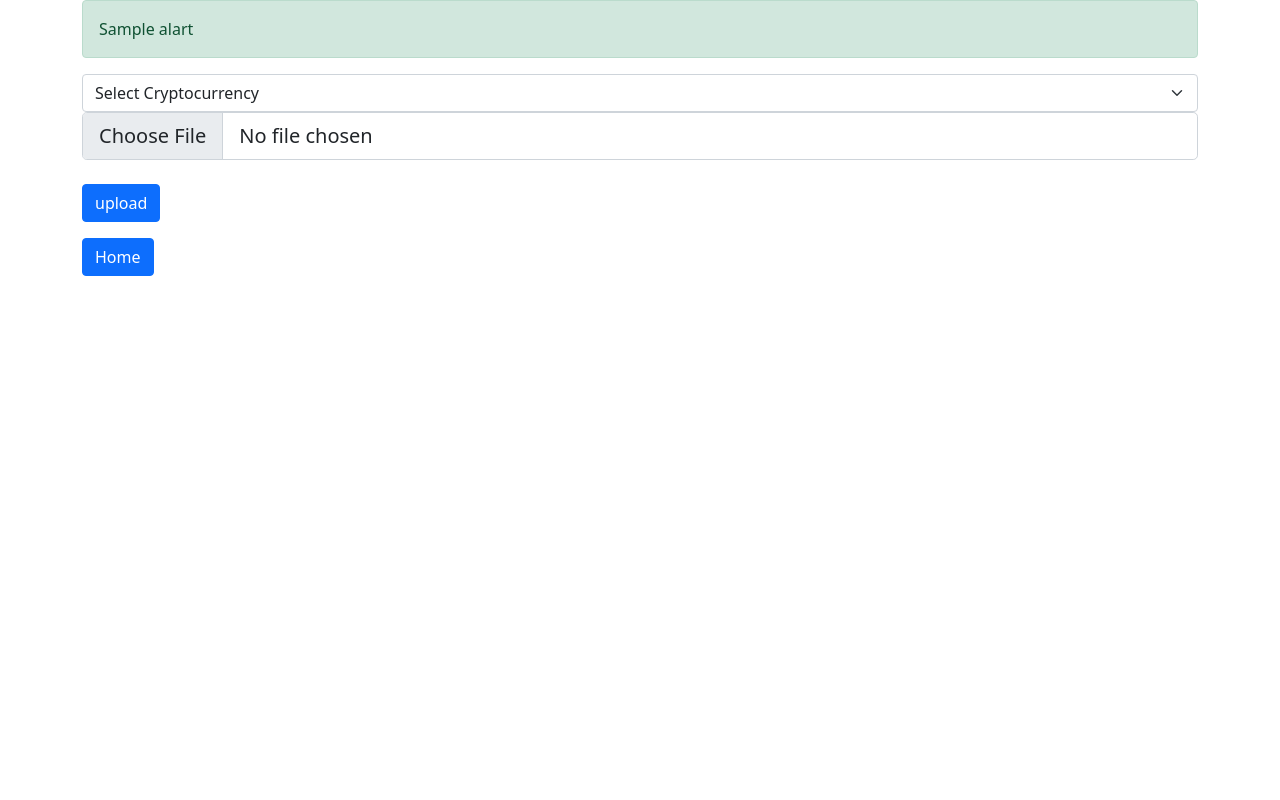
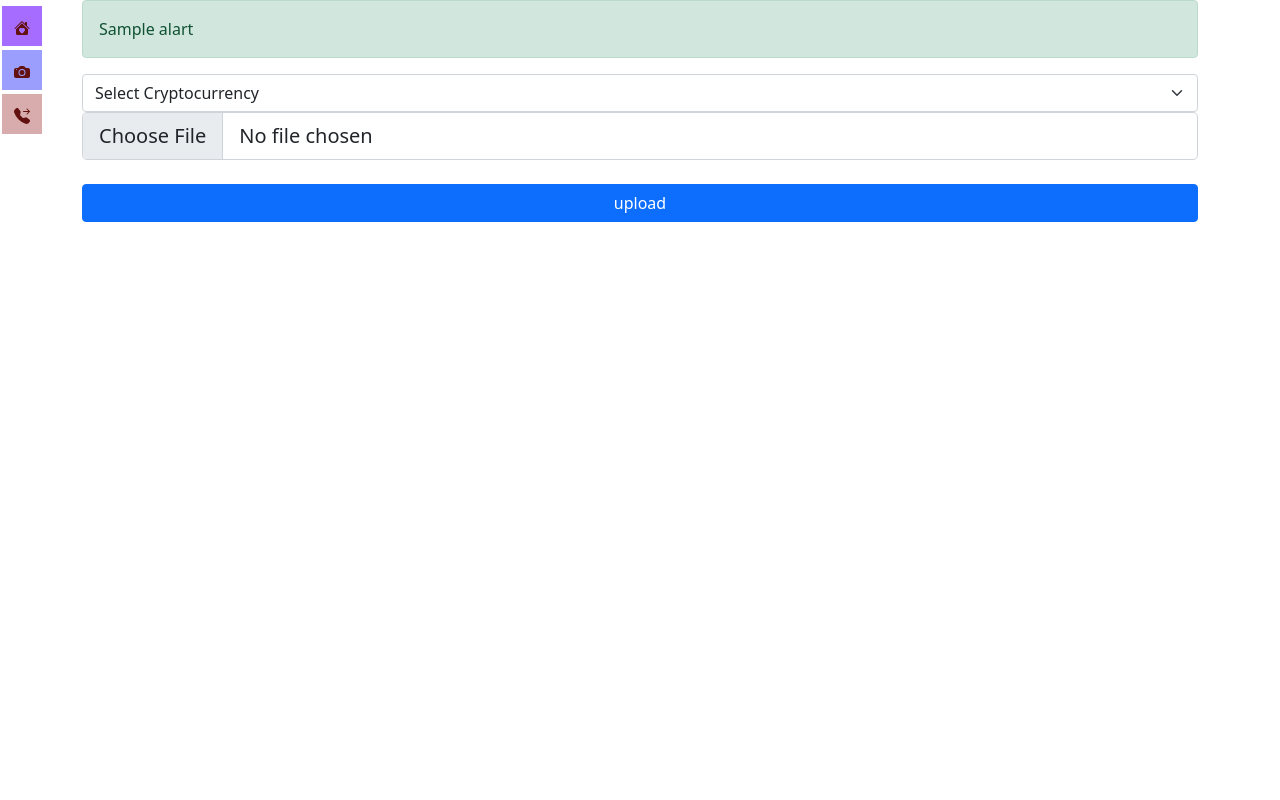
Before and after one commit to ndavilo/Django-Ploty-Visualisation, a Django app: template visualisation/dplotly/templates/uploadcsv.html in a window 1280 px wide. Run offline with Django 4.2, Linux system fonts and the light colour scheme; a user stored in the database is signed in; tables that the repository leaves empty hold one stand-in row (values such as "Sample post"); the template is opened without the code that fills it: most values are stand-ins (such as "Sample title", 1, 10 or a date in 2020).

Commit message:
completed

```diff
--- a/visualisation/dplotly/templates/home.html
+++ b/visualisation/dplotly/templates/home.html
@@ -1,3 +1,4 @@
+{% load static %}
 <!DOCTYPE html>
 <html lang="en">
 <head>
@@ -5,11 +6,63 @@
     <meta http-equiv="X-UA-Compatible" content="IE=edge">
     <meta name="viewport" content="width=device-width, initial-scale=1.0">
     <link href="https://cdn.jsdelivr.net/npm/bootstrap@5.0.2/dist/css/bootstrap.min.css" rel="stylesheet" integrity="sha384-EVSTQN3/azprG1Anm3QDgpJLIm9Nao0Yz1ztcQTwFspd3yD65VohhpuuCOmLASjC" crossorigin="anonymous">
+    <link rel="stylesheet" href='{% static "css/navbar.css" %}'>
     {% block tittle %}
         <title>Home</title>
     {% endblock %}
 </head>
+<body>
+    <div class="wrapper">
+        <ul class= "menu">
+            <li class="list-item">
+                <a class="home fa fa-home fa-fw" href="{% url 'home' %}">
+                    <svg xmlns="http://www.w3.org/2000/svg" width="16" height="16" fill="currentColor" class="bi bi-house-heart-fill" viewBox="0 0 16 16">
+                        <path d="M7.293 1.5a1 1 0 0 1 1.414 0L11 3.793V2.5a.5.5 0 0 1 .5-.5h1a.5.5 0 0 1 .5.5v3.293l2.354 2.353a.5.5 0 0 1-.708.707L8 2.207 1.354 8.853a.5.5 0 1 1-.708-.707L7.293 1.5Z"/>
+                        <path d="m14 9.293-6-6-6 6V13.5A1.5 1.5 0 0 0 3.5 15h9a1.5 1.5 0 0 0 1.5-1.5V9.293Zm-6-.811c1.664-1.673 5.825 1.254 0 5.018-5.825-3.764-1.664-6.691 0-5.018Z"/>
+                    </svg>
+                    <span>
+                        Home
+                    </span>
+                </a>
+            </li>
+            {% if user.is_staff %}
+            <li class= "list-item">
+                <a class= "upload fa fa-info fa-fw" href="{% url 'uploadcsv' %}">
+                    <svg xmlns="http://www.w3.org/2000/svg" width="16" height="16" fill="currentColor" class="bi bi-camera-fill" viewBox="0 0 16 16">
+                        <path d="M10.5 8.5a2.5 2.5 0 1 1-5 0 2.5 2.5 0 0 1 5 0z"/>
+                        <path d="M2 4a2 2 0 0 0-2 2v6a2 2 0 0 0 2 2h12a2 2 0 0 0 2-2V6a2 2 0 0 0-2-2h-1.172a2 2 0 0 1-1.414-.586l-.828-.828A2 2 0 0 0 9.172 2H6.828a2 2 0 0 0-1.414.586l-.828.828A2 2 0 0 1 3.172 4H2zm.5 2a.5.5 0 1 1 0-1 .5.5 0 0 1 0 1zm9 2.5a3.5 3.5 0 1 1-7 0 3.5 3.5 0 0 1 7 0z"/>
+                      </svg>
+                    <span>Upload CSV</span>
+                </a>
+            </li>
+            {% endif %}
+            <li class= "list-item">
+                <a class= "contact fa fa-envelope fa-wf" href="#">
+                    <svg xmlns="http://www.w3.org/2000/svg" width="16" height="16" fill="currentColor" class="bi bi-telephone-forward-fill" viewBox="0 0 16 16">
+                        <path fill-rule="evenodd" d="M1.885.511a1.745 1.745 0 0 1 2.61.163L6.29 2.98c.329.423.445.974.315 1.494l-.547 2.19a.678.678 0 0 0 .178.643l2.457 2.457a.678.678 0 0 0 .644.178l2.189-.547a1.745 1.745 0 0 1 1.494.315l2.306 1.794c.829.645.905 1.87.163 2.611l-1.034 1.034c-.74.74-1.846 1.065-2.877.702a18.634 18.634 0 0 1-7.01-4.42 18.634 18.634 0 0 1-4.42-7.009c-.362-1.03-.037-2.137.703-2.877L1.885.511zm10.761.135a.5.5 0 0 1 .708 0l2.5 2.5a.5.5 0 0 1 0 .708l-2.5 2.5a.5.5 0 0 1-.708-.708L14.293 4H9.5a.5.5 0 0 1 0-1h4.793l-1.647-1.646a.5.5 0 0 1 0-.708z"/>
+                      </svg>
+                    <span>About & Contact</span>
+                </a>
+            </li>
+        </ul>
+    </div>
     {% block content %}
+    <div class="container-md">
+        <br>
+        {{mainchart|safe}}
+        <div class="row row-cols-1 row-cols-md-2 g-4">
+            <div class="col">
+              <div class="card">
+                <span class="card-img-top">{{heat|safe}}</span>
+              </div>
+            </div>
+            <div class="col">
+              <div class="card">
+                  <span class="card-img-top">{{gscatter_matrix|safe}}</span>
+              </div>
+            </div>
+        </div>
+    </div>
     <div class="container-md">
         <br>
         <div class="alert alert-success" role="alert">
@@ -25,15 +78,70 @@
                 <option value="Binance">Binance</option>
             </select>
             <br>
-            <input type="submit" value="Plot" class="btn btn-primary mb-3">
+            <div class="d-grid gap-2">
+                <input type="submit" value="Plot" class="btn btn-primary">
+            </div>
             <br>
         </form>
-        {% if user.is_staff %}
-            <a href="{% url 'uploadcsv' %}" class="btn btn-danger" >Upload csv</a>
-        {% endif %}
-        {{chart|safe}}
-        {{scatterchart|safe}}
-        {{boxchart|safe}}
+        <div class="row row-cols-1 row-cols-md-2 g-4">
+            <div class="col">
+              <div class="card">
+                <span class="card-img-top">{{chart|safe}}</span>
+              </div>
+            </div>
+            <div class="col">
+              <div class="card">
+                  <span class="card-img-top">{{scatterchart|safe}}</span>
+              </div>
+            </div>
+            <div class="col">
+              <div class="card">
+                <span class="card-img-top">{{boxchart|safe}}</span>
+              </div>
+            </div>
+            <div class="col">
+              <div class="card">
+                <span class="card-img-top">{{candle|safe}}</span>
+              </div>
+            </div>
+            <div class="col">
+                <div class="card">
+                  <span class="card-img-top">{{bar|safe}}</span>
+                </div>
+              </div>
+              <div class="col">
+                <div class="card">
+                  <span class="card-img-top">{{scatter_matrix|safe}}</span>
+                </div>
+              </div>
+          </div>
+          <br><br>
+        <table class="table table-success table-striped">
+            <thead>
+                <tr>
+                  <th scope="col">Date</th>
+                  <th scope="col">Open</th>
+                  <th scope="col">High</th>
+                  <th scope="col">Low</th>
+                  <th scope="col">Close</th>
+                  <th scope="col">AdjClose</th>
+                  <th scope="col">Volume</th>
+                </tr>
+            </thead>
+            <tbody>
+                {% for Date, Open, High, Low, Close, AdjClose, Volume in numpy %}
+                <tr>
+                  <th scope="row">{{Date}}</th>
+                  <td>{{Open}}</td>
+                  <td>{{High}}</td>
+                  <td>{{Low}}</td>
+                  <td>{{Close}}</td>
+                  <td>{{AdjClose}}</td>
+                  <td>{{Volume}}</td>
+                </tr>
+                {%endfor%}
+            </tbody>
+        </table>
     </div>
     {% endblock %}
 </body>
--- a/visualisation/dplotly/templates/uploadcsv.html
+++ b/visualisation/dplotly/templates/uploadcsv.html
@@ -18,7 +18,9 @@
             <input type="file" name="myfile" required id="id_myfile" class="form-control form-control-lg">
             <br>
             {% if user.is_staff %}
-                <input type="submit" value="upload" class="btn btn-primary mb-3">
+            <div class="d-grid gap-2">
+                <input type="submit" value="upload" class="btn btn-primary">
+            </div>
             {% else %}
                 <div class="alert alert-danger" role="alert">
                     You are not allowed to upload!
@@ -26,6 +28,5 @@
             {% endif %}
             <br>
         </form>
-        <a href="{% url 'home' %}" class="btn btn-primary" >Home</a>
     </div>
     {% endblock %}
--- /dev/null
+++ b/visualisation/static/css/navbar.css
@@ -0,0 +1,62 @@
+.wrapper{
+    position: fixed;
+    top: 0;
+    left: 0;
+    display: flex;
+    align-items: center;
+    justify-content: center;
+    height: 100vh;
+    flex-direction: column;
+    width: 10%;
+    z-index: 1;
+    }
+
+.menu {
+    position: fixed;
+    top: 0;
+    left: 0;
+    list-style: none;
+    margin-bottom: 2rem;
+    margin-top: 0;
+    padding-left: 0;
+}
+.menu .list-item{
+    height: 40px;
+    width: 40px;
+    padding: 2px;
+    margin: 4px 0;
+}
+.list-item .fa {
+    text-align: center;
+    line-height: 40px;
+}
+.list-item a span {
+    width: 0;
+    left: 40px;
+    padding: 0;
+    position: absolute;
+    overflow: hidden;
+    font-family: 'Roboto', sans-serif;
+    font-size: 18px;
+    font-weight: bold;
+    letter-spacing:0.6;
+    white-space: nowrap;
+    line-height: 40px;
+    transition: 0.25s;
+}
+.list-item a{
+    width: 40px;
+    height: 40px;
+    display: block;
+    text-decoration: none;
+    color: rgb(99, 16, 16);
+    position: relative;
+}
+.list-item a:hover span {
+    width: auto;
+    padding: 0 20px;
+    overflow: visible;
+}
+.home, .home span { background: #A66CFF; }
+.upload, .upload span { background: #9C9EFE; }
+.contact, .contact span { background: #d8acac; }
```
Also changed, not shown: visualisation/dplotly/views.py (+190 -49 lines), visualisation/visualisation/settings.py (+7 -0 lines).
